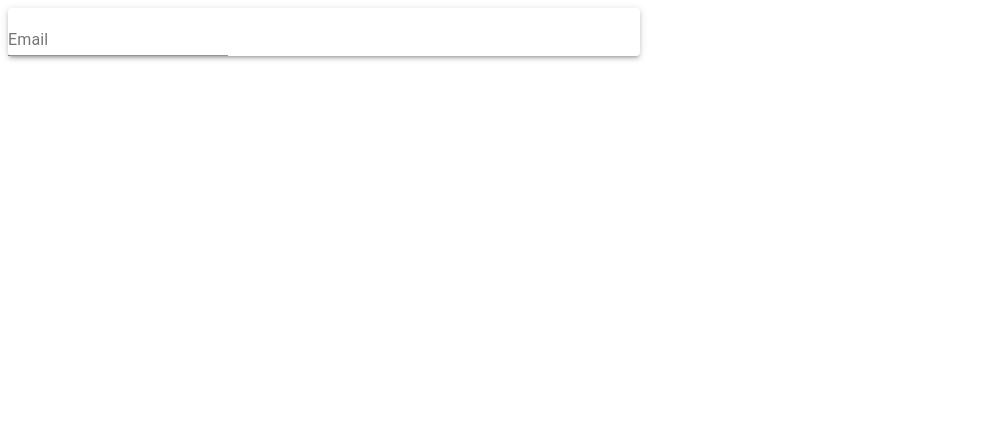
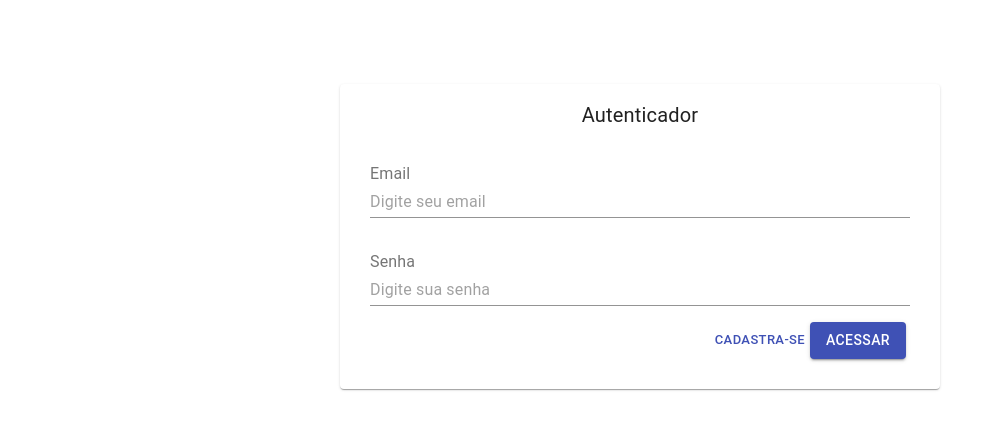
Before and after one commit to henriqdsvlima/control-app, a React (Create React App) app in the folder frontend/: page / in a window 1280 px wide. Shown: the top 430 px of the page, without its empty margins (0-998 px from the left). Built offline with nearby package versions, Linux system fonts and the light colour scheme.

Commit message:
componente de autenticador

```diff
--- a/frontend/src/modules/auth/Auth.js
+++ b/frontend/src/modules/auth/Auth.js
@@ -1,45 +1,86 @@
 import React from 'react';
-import { Paper, Grid, makeStyles, TextField } from '@material-ui/core'
+import { Paper, Grid, makeStyles, Input, Typography, Button } from '@material-ui/core'
+import styles from './styles'
 
-const userStyles = makeStyles(() => ({
-    paper: {
-        margin: '70px auto'
-    }
-}))
+const componentStyles = makeStyles(styles)
 
 
 const auth = () => {
-    const classes = userStyles()
+    const classes = componentStyles()
 
     return (<>
-        <Grid
-         container
+        <Paper
+          className={classes.paper}
         >
             <Grid
-             item
-             className={{ margin: '70px auto' }}
-             xl={4}
-             lg={6}
-             md={6}
-             sm={8}
-             xs={10}
+                container
+                className={classes.gridRoot}
+                spacing={4}
+                justify="center"
             >
-                <Paper
-                  elevation={3}
+                <Grid item>
+                    <Typography
+                        className={classes.titleComponent}
+                    >
+                        Autenticador
+                    </Typography>
+                </Grid>
+                <Grid
+                    item
+                    xs={12}
                 >
-                    <Grid container>
-                        <Grid
-                          item
-                          xs={10}
+                    <Typography
+                        className={classes.labelInput}
+                    >
+                        Email
+                    </Typography>
+                    <Input
+                        placeholder="Digite seu email"
+                        rows={20}
+                        fullWidth={true}
+                    />
+                </Grid>
+                <Grid
+                    item
+                    xs={12}
+                >
+                    <Typography
+                        className={classes.labelInput}
+                    >
+                        Senha
+                    </Typography>
+                    <Input
+                        placeholder="Digite sua senha"
+                        rows={20}
+                        fullWidth={true}
+                    />
+                </Grid>
+                <Grid
+                    direction="row"
+                    container
+                    className={classes.buttonGroup}
+                    justify="flex-end"
+
+                >
+                    <Grid
+                        item
+                    >
+                        <Button
+                            color="primary"
+                            size="small"
                         >
-                            <TextField
-                                label="Email"
-                            />
-                        </Grid>
+                            Cadastra-se
+                        </Button>
+                        <Button
+                            variant="contained"
+                            color="primary"
+                        >
+                            Acessar
+                        </Button>
                     </Grid>
-                </Paper>
+                </Grid>
             </Grid>
-        </Grid>
+        </Paper>
     </>)
 }
 
```
